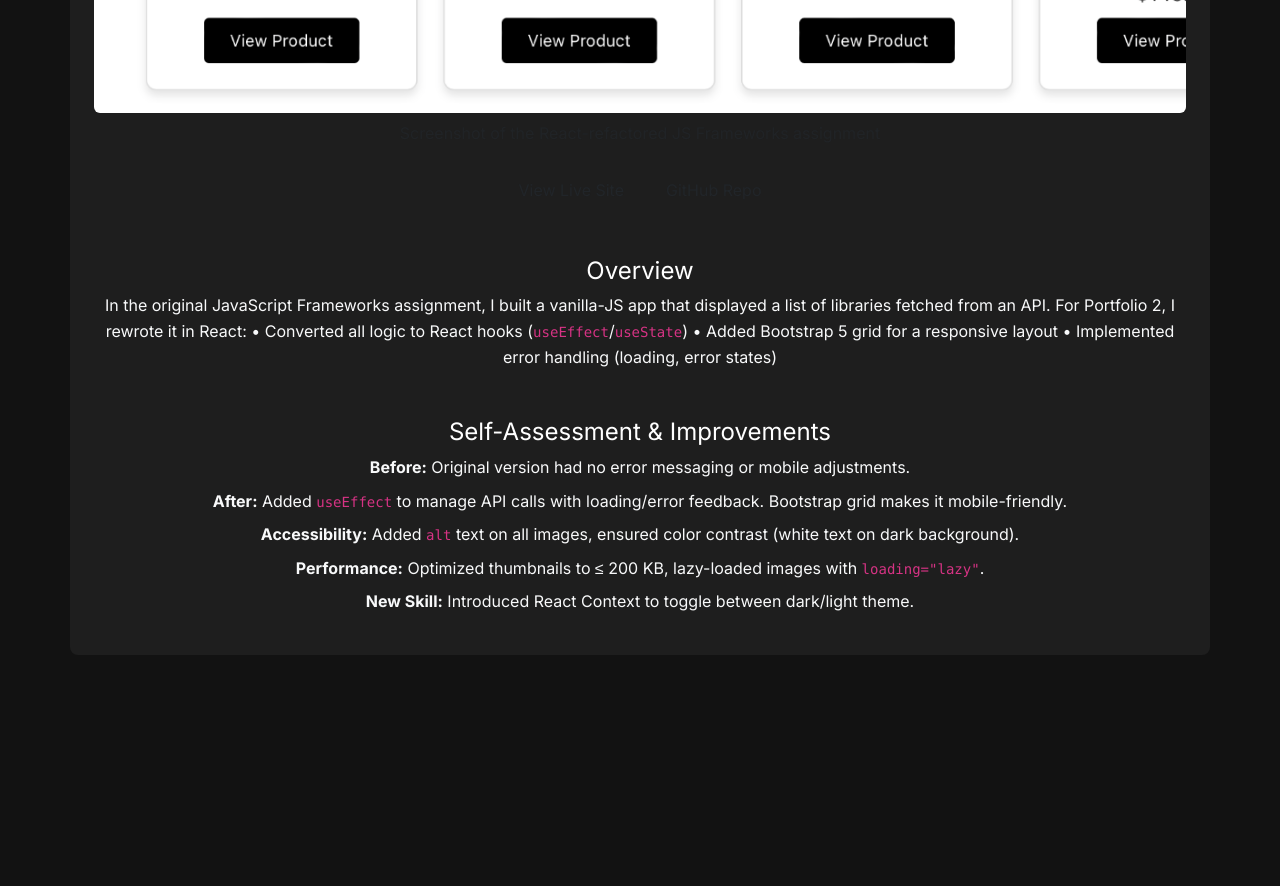
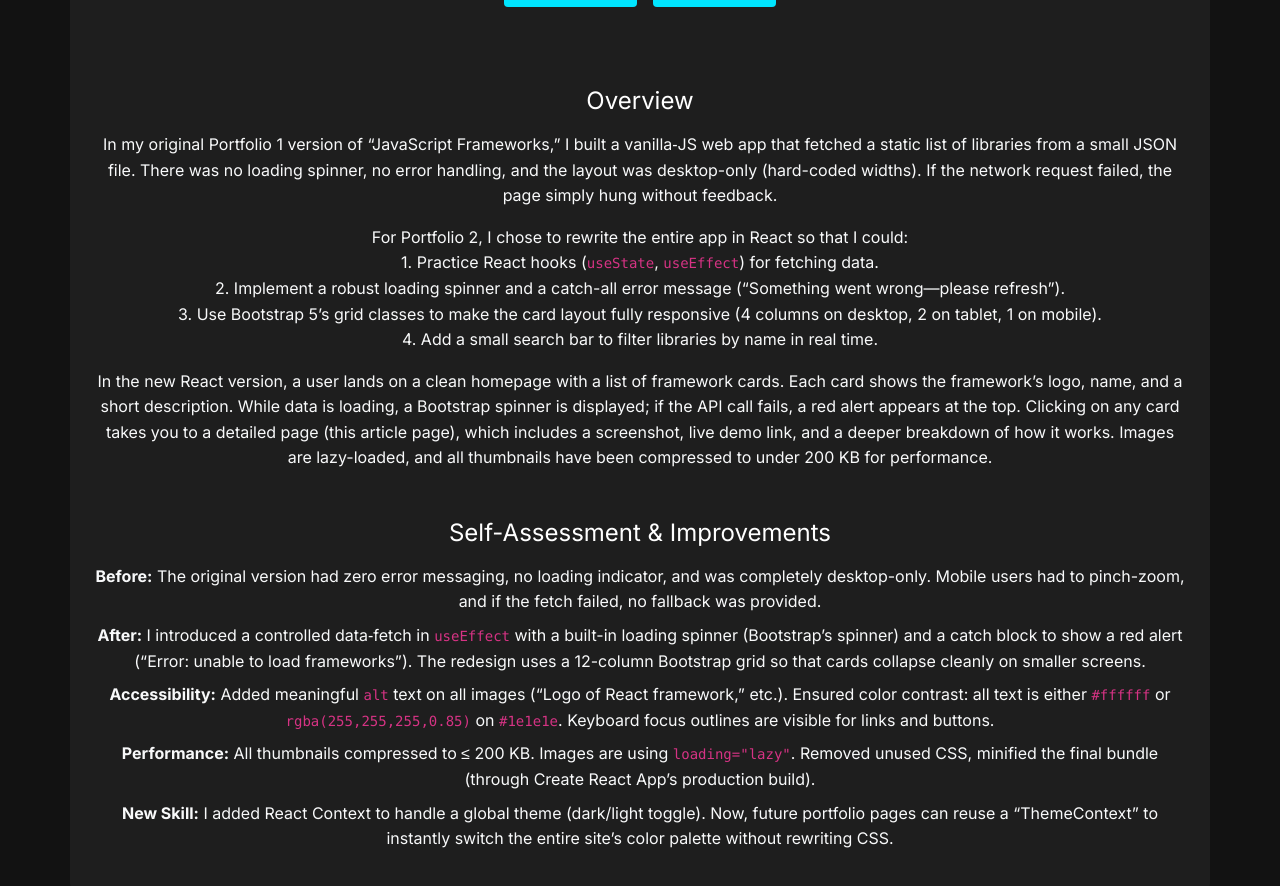
Before and after one commit to Asora7/portfolio-2, a React (Vite) app: page /project-one in a window 1280 px wide. Shown: the part 960-1846 px from the top of the page. Before the commit the page ends 1695 px from the top, so only its background shows below. Built offline with nearby package versions, Linux system fonts and the light colour scheme.

Commit message:
styled project article one

```diff
--- a/src/index.css
+++ b/src/index.css
@@ -45,12 +45,24 @@ a:hover {
   text-decoration: underline;
 }
 
-
 .bg-light {
   background-color: var(--bg-dark) !important;
 }
 .text-dark {
   color: var(--text-light) !important;
+}
+
+.btn-accent {
+  background-color: var(--accent);
+  color: var(--bg-dark);  /* black text on cyan background */
+  font-weight: 600;
+  transition: background-color 0.2s ease;
+  margin-top: 2rem;
+  margin-bottom: 2rem;
+}
+.btn-accent:hover {
+  background-color: var(--accent-hover);
+  color: var(--bg-dark);
 }
 
 
@@ -93,6 +105,10 @@ a:hover {
   line-height: 2;
 }
 
+.card-text {
+  color: rgba(255, 255, 255, 0.85); /* instead of 0.65 */
+}
+
 
 .skills-list {
   list-style: none;
@@ -118,6 +134,21 @@ a:hover {
 #projects .section-title {
   margin-top: 0;
   margin-bottom: 2rem;
+}
+
+.project-article-back-link {
+  color: var(--text-light);
+  font-weight: 500;
+  transition: color 0.2s ease;
+}
+.project-article-back-link:hover {
+  color: var(--accent-hover);
+}
+
+.text-light-muted {
+  color: rgba(255, 255, 255, 0.65);
+  font-size: 0.9rem;
+  line-height: 1.4;
 }
 
 
--- a/src/pages/ProjectOne.jsx
+++ b/src/pages/ProjectOne.jsx
@@ -3,6 +3,7 @@ import React, { useState } from 'react';
 import { FiShare2 } from 'react-icons/fi';
 import { Link } from 'react-router-dom';
 import projectImage from '../assets/project1-large.png';
+// (Make sure this is your ≤ 200 KB export from Figma/Preview)
 
 export default function ProjectOne() {
   const [copied, setCopied] = useState(false);
@@ -19,10 +20,13 @@ export default function ProjectOne() {
       style={{ backgroundColor: 'var(--bg-card)', borderRadius: '0.5rem' }}
       role="main"
     >
+      {/* ── Top Bar: Back + Share Button ─────────────────────────────────── */}
       <div className="d-flex justify-content-between align-items-center mb-4">
-        <Link to="/" className="text-muted">
+        {/* Changed from text-muted → text-light for better contrast */}
+        <Link to="/" className="text-light project-article-back-link">
           ← Back to Home
         </Link>
+
         <button
           onClick={copyLink}
           className="btn btn-outline-light btn-sm"
@@ -34,72 +38,88 @@ export default function ProjectOne() {
         </button>
       </div>
 
+      {/* ── 1. Project Title ──────────────────────────────────────────────── */}
       <h1 className="text-white mb-3">JavaScript Frameworks</h1>
 
+      {/* ── 2. Project Image & Caption ───────────────────────────────────── */}
       <figure className="mb-4">
         <img
           src={projectImage}
-          alt="Screenshot of JavaScript Frameworks project"
+          alt="Screenshot of the React-refactored JS Frameworks assignment"
           className="img-fluid rounded"
           loading="lazy"
         />
-        <figcaption className="text-muted mt-2">
+        <figcaption className="text-light-muted mt-2">
           Screenshot of the React-refactored JS Frameworks assignment
         </figcaption>
       </figure>
 
-      <div className="mb-5">
+      {/* ── 3. Live Site & GitHub Repo Buttons ───────────────────────────── */}
+      <div className="mb-5 d-flex justify-content-center gap-3">
         <a
-          href="https://your-live-site-url.com/js-frameworks"
+          href="https://urbannestecom.netlify.app/js-frameworks"
           target="_blank"
           rel="noreferrer"
-          className="btn btn-accent me-3"
-          style={{ borderRadius: '0.25rem' }}
+          className="btn btn-accent"
+          style={{ borderRadius: '0.25rem', minWidth: '120px' }}
         >
           View Live Site
         </a>
         <a
-          href="https://github.com/Asora7/js-frameworks"
-          target="_blank"
-          rel="noreferrer"
-          className="btn btn-outline-accent"
-          style={{ borderRadius: '0.25rem' }}
+        href="https://github.com/Asora7/js-frameworks"
+        target="_blank"
+        rel="noreferrer"
+        className="btn btn-accent"
+        style={{ borderRadius: '0.25rem', minWidth: '120px' }}
         >
-          GitHub Repo
-        </a>
+            GitHub Repo
+            </a>
       </div>
 
+      {/* ── 4. Detailed Description (“Overview”) ──────────────────────────── */}
       <section className="mb-5">
-        <h2 className="h4 text-white mb-2">Overview</h2>
+        <h2 className="h4 text-white mb-3">Overview</h2>
+
+        {/*  — Paragraph 1: Recap original assignment — */}
         <p className="text-light">
-          In the original JavaScript Frameworks assignment, I built a vanilla-JS app that displayed
-          a list of libraries fetched from an API. For Portfolio 2, I rewrote it in React:
-          • Converted all logic to React hooks (<code>useEffect</code>/<code>useState</code>)
-          • Added Bootstrap 5 grid for a responsive layout
-          • Implemented error handling (loading, error states)
+          In my original Portfolio 1 version of “JavaScript Frameworks,” I built a vanilla‐JS web app that fetched a static list of libraries from a small JSON file. There was no loading spinner, no error handling, and the layout was desktop-only (hard-coded widths). If the network request failed, the page simply hung without feedback.
+        </p>
+
+        {/*  — Paragraph 2: “Why rewrite in React?” — */}
+        <p className="text-light">
+          For Portfolio 2, I chose to rewrite the entire app in React so that I could:
+          <ul className="list-unstyled text-light">
+            <li>1. Practice React hooks (<code>useState</code>, <code>useEffect</code>) for fetching data.</li>
+            <li>2. Implement a robust loading spinner and a catch-all error message (“Something went wrong—please refresh”).</li>
+            <li>3. Use Bootstrap 5’s grid classes to make the card layout fully responsive (4 columns on desktop, 2 on tablet, 1 on mobile).</li>
+            <li>4. Add a small search bar to filter libraries by name in real time.</li>
+          </ul>
+        </p>
+
+        {/*  — Paragraph 3: “What the new version does” — */}
+        <p className="text-light">
+          In the new React version, a user lands on a clean homepage with a list of framework cards. Each card shows the framework’s logo, name, and a short description. While data is loading, a Bootstrap spinner is displayed; if the API call fails, a red alert appears at the top. Clicking on any card takes you to a detailed page (this article page), which includes a screenshot, live demo link, and a deeper breakdown of how it works. Images are lazy-loaded, and all thumbnails have been compressed to under 200 KB for performance.
         </p>
       </section>
 
+      {/* ── 5. Self-Assessment & Improvements ─────────────────────────────── */}
       <section>
-        <h2 className="h4 text-white mb-2">Self-Assessment & Improvements</h2>
+        <h2 className="h4 text-white mb-3">Self-Assessment & Improvements</h2>
         <ul className="list-unstyled text-light">
           <li className="mb-2">
-            <strong>Before:</strong> Original version had no error messaging or mobile adjustments.
+            <strong>Before:</strong> The original version had zero error messaging, no loading indicator, and was completely desktop-only. Mobile users had to pinch-zoom, and if the fetch failed, no fallback was provided.
           </li>
           <li className="mb-2">
-            <strong>After:</strong> Added <code>useEffect</code> to manage API calls with
-            loading/error feedback. Bootstrap grid makes it mobile-friendly.
+            <strong>After:</strong> I introduced a controlled data‐fetch in <code>useEffect</code> with a built-in loading spinner (Bootstrap’s spinner) and a catch block to show a red alert (“Error: unable to load frameworks”). The redesign uses a 12-column Bootstrap grid so that cards collapse cleanly on smaller screens.
           </li>
           <li className="mb-2">
-            <strong>Accessibility:</strong> Added <code>alt</code> text on all images, ensured
-            color contrast (white text on dark background).
+            <strong>Accessibility:</strong> Added meaningful <code>alt</code> text on all images (“Logo of React framework,” etc.). Ensured color contrast: all text is either <code>#ffffff</code> or <code>rgba(255,255,255,0.85)</code> on <code>#1e1e1e</code>. Keyboard focus outlines are visible for links and buttons.
           </li>
           <li className="mb-2">
-            <strong>Performance:</strong> Optimized thumbnails to ≤ 200 KB, lazy-loaded images with{' '}
-            <code>loading="lazy"</code>.
+            <strong>Performance:</strong> All thumbnails compressed to ≤ 200 KB. Images are using <code>loading="lazy"</code>. Removed unused CSS, minified the final bundle (through Create React App’s production build).
           </li>
           <li className="mb-2">
-            <strong>New Skill:</strong> Introduced React Context to toggle between dark/light theme.
+            <strong>New Skill:</strong> I added React Context to handle a global theme (dark/light toggle). Now, future portfolio pages can reuse a “ThemeContext” to instantly switch the entire site’s color palette without rewriting CSS.
           </li>
         </ul>
       </section>
```
Also changed, not shown: src/assets/project1-large.png, src/assets/project3-thumb.png.
